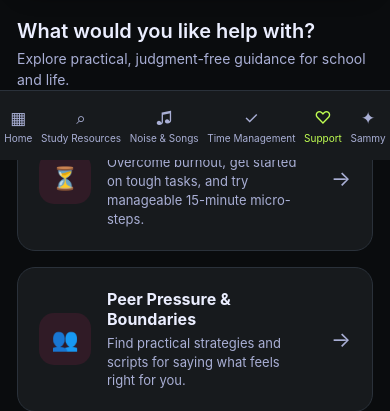
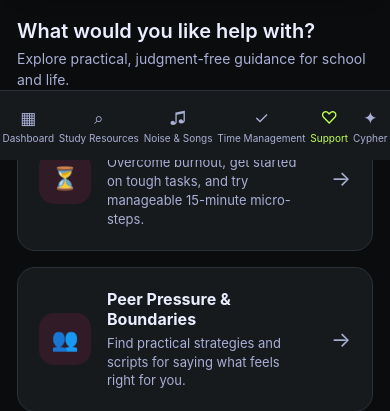
Before and after one commit to rahejaarya/Complete-Study-Tool, a Flask app: page /support in a window 390 px wide. Shown: the part 684-1095 px from the top of the page. Run offline with Flask 3, Linux system fonts and the light colour scheme; a user stored in the database is signed in; data comes from the database, SQL or seed files in the repository.

Commit message:
update mobile navigation labels for clarity

```diff
--- a/templates/support.html
+++ b/templates/support.html
@@ -191,7 +191,7 @@
     <nav class="mobile-navigation">
         <a href="{{ url_for('home') }}" class="mobile-link">
             <span>▦</span>
-            <small>Home</small>
+            <small>Dashboard</small>
         </a>
         <a href="{{ url_for('resources') }}" class="mobile-link">
             <span>⌕</span>
@@ -211,7 +211,7 @@
         </a>
         <a href="{{ url_for('ai_help') }}" class="mobile-link">
             <span>✦</span>
-            <small>Sammy</small>
+            <small>Cypher</small>
         </a>
     </nav>
 
```
